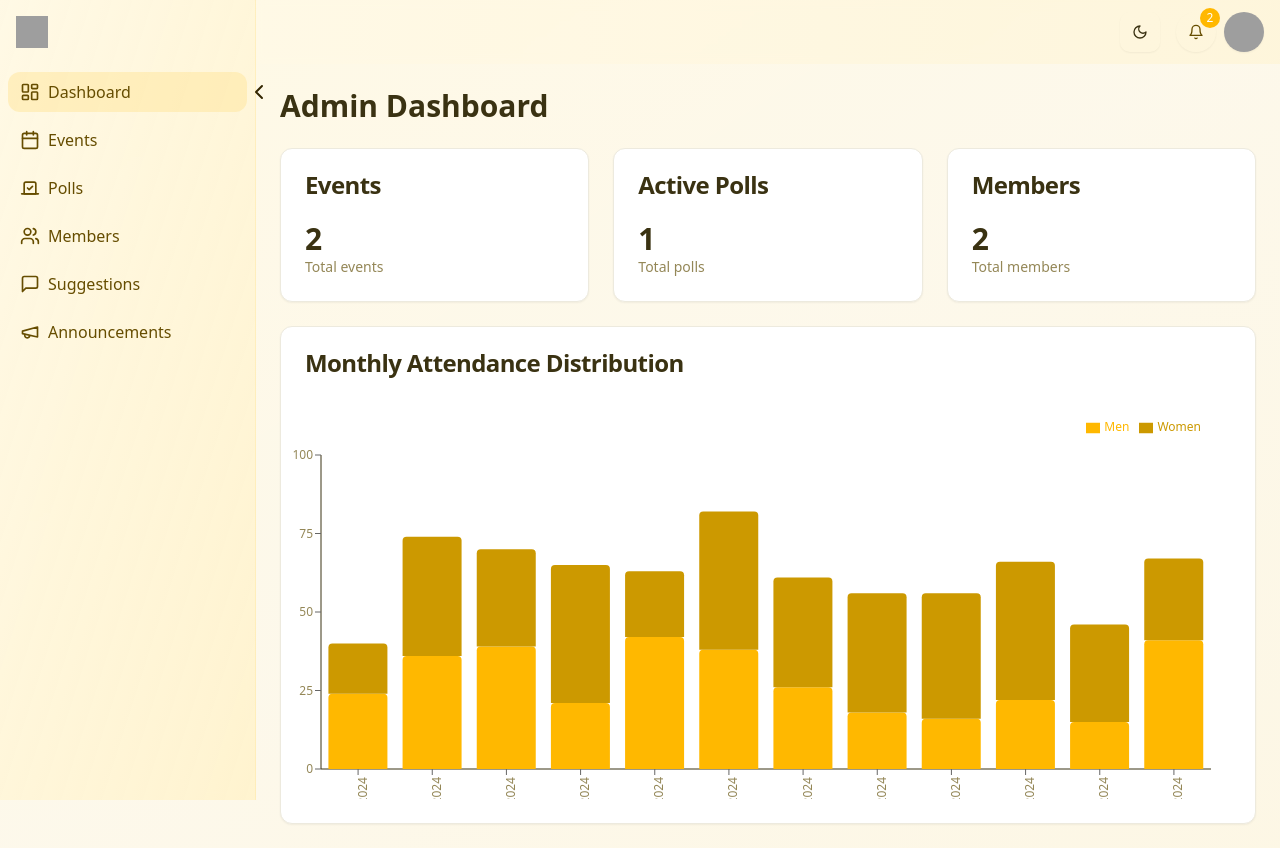
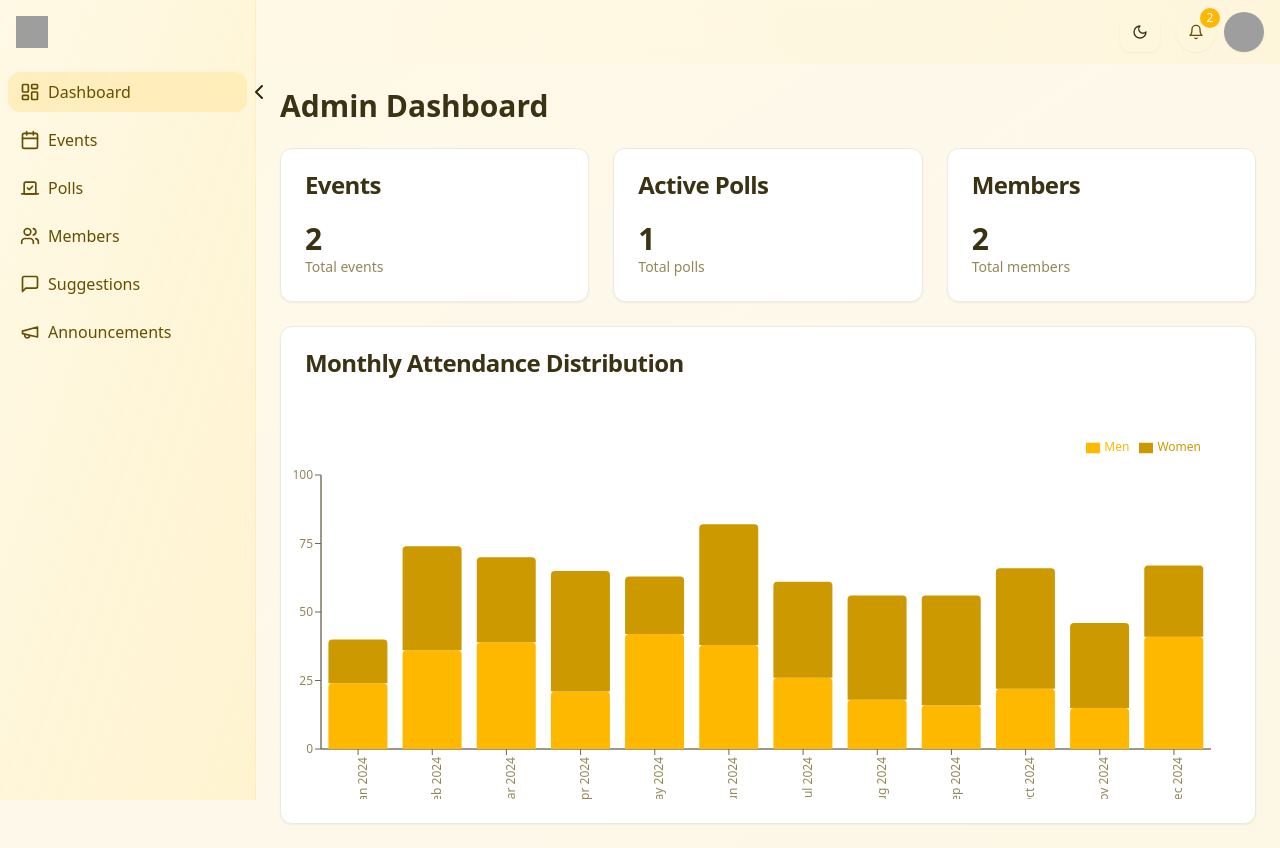
Before and after one commit to billionairedev24/youth-portal-harmony, a React (Vite) app: page /admin in a window 1280 px wide. Built offline with nearby package versions, Linux system fonts and the light colour scheme; grey boxes are pictures that could not be loaded.

Commit message:
Move Chart Up for Visibility
Adjusted the layout to move the chart upwards, ensuring that all elements are visible and properly displayed on the page.
[skip gpt_engineer]

```diff
--- a/src/components/admin/attendance-charts.tsx
+++ b/src/components/admin/attendance-charts.tsx
@@ -41,7 +41,7 @@ export function AttendanceCharts() {
           <ResponsiveContainer width="100%" height="100%">
             <BarChart
               data={monthlyAttendanceData}
-              margin={{ top: 20, right: 20, left: -20, bottom: 0 }}
+              margin={{ top: 40, right: 20, left: -20, bottom: 20 }}
             >
               <XAxis
                 dataKey="month"
```
